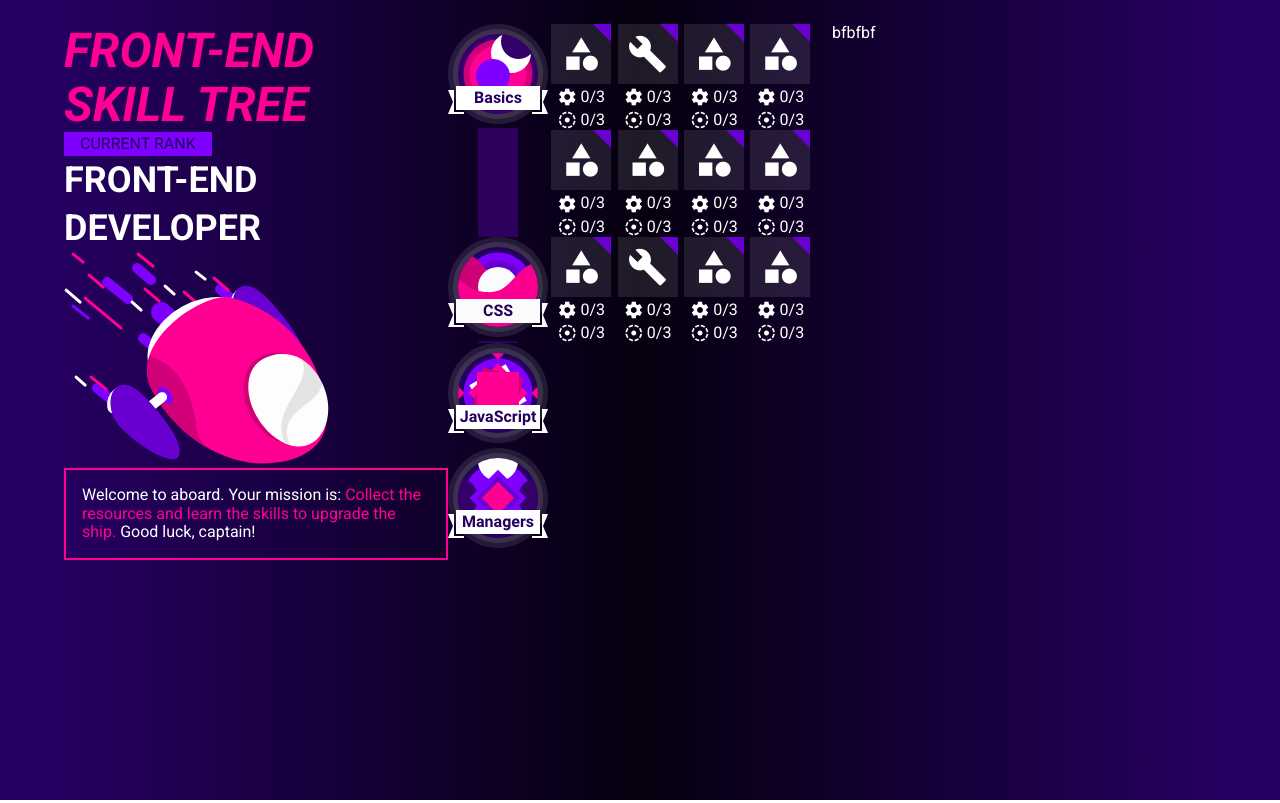
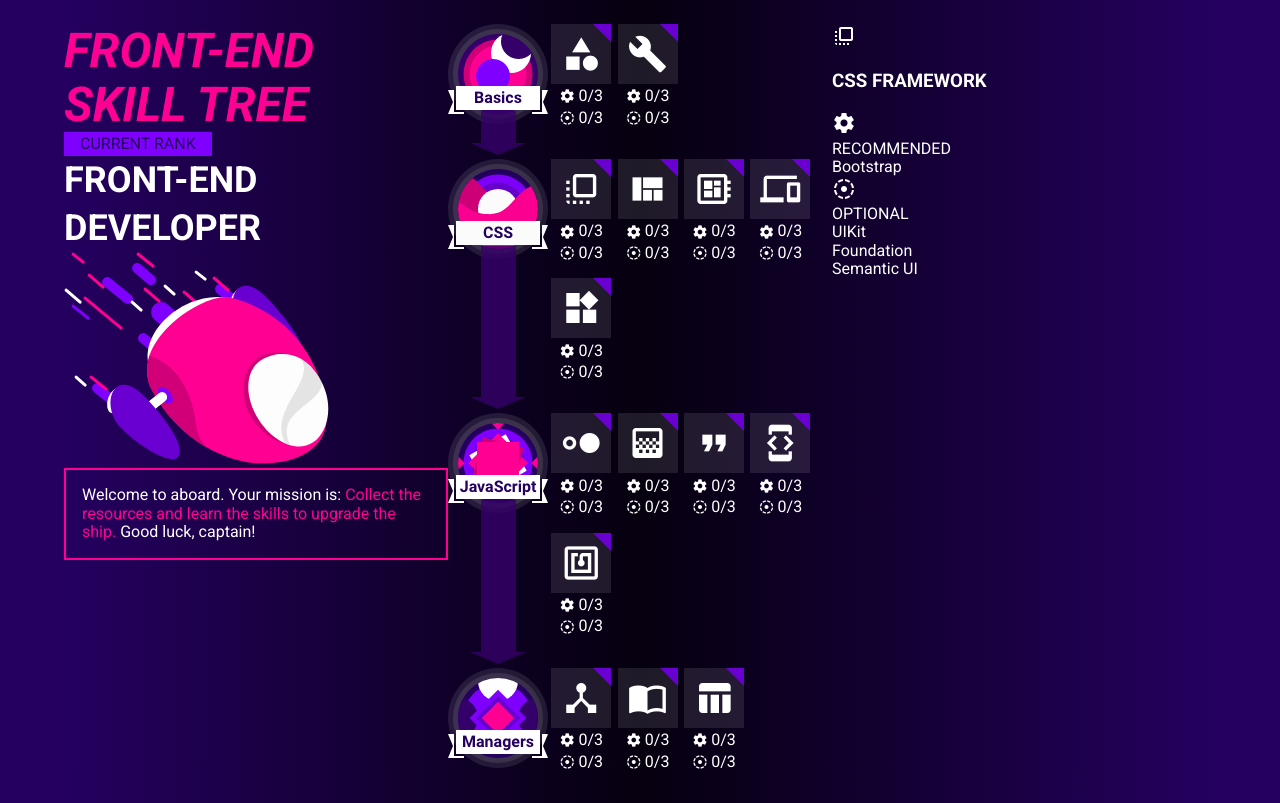
Before and after one commit to littlehorseboy/THE-F2E-Week-9, a website: page index.html in a window 1280 px wide. Drawn offline with nearby package versions, Linux system fonts and the light colour scheme.

Commit message:
feat: 技能樹
arrow OK
技能樹 detail 有結構, 未寫 css

todo: 技能樹 detail

issue 技能樹

```diff
--- a/index.html
+++ b/index.html
@@ -44,6 +44,7 @@
             </div>
           </div>
           <div class="tree-block__category__right">
+            <!-- wrapper -->
             <div class="tree-block__category__right__wrapper">
               <div class="tree-block__category__right__wrapper__top-icon">
                 <i class="material-icons">category</i>
@@ -59,6 +60,8 @@
                 </div>
               </div>
             </div>
+            <!-- end wrapper -->
+            <!-- wrapper -->
             <div class="tree-block__category__right__wrapper">
               <div class="tree-block__category__right__wrapper__top-icon">
                 <i class="material-icons">build</i>
@@ -74,9 +77,23 @@
                 </div>
               </div>
             </div>
+            <!-- end wrapper -->
+          </div>
+        </div>
+        <!-- end Basics -->
+        <!-- CSS -->
+        <div class="tree-block__category">
+          <div class="tree-block__category__left">
+            <div><img src="src/public/images/img-planet-css.png" alt="css"></div>
+            <div class="tree-block__category__left__arrow">
+              <div></div>
+            </div>
+          </div>
+          <div class="tree-block__category__right">
+            <!-- wrapper -->
             <div class="tree-block__category__right__wrapper">
               <div class="tree-block__category__right__wrapper__top-icon">
-                <i class="material-icons">category</i>
+                <i class="material-icons">flip_to_front</i>
               </div>
               <div class="tree-block__category__right__wrapper__bottom-icon">
                 <div>
@@ -89,9 +106,11 @@
                 </div>
               </div>
             </div>
+            <!-- end wrapper -->
+            <!-- wrapper -->
             <div class="tree-block__category__right__wrapper">
               <div class="tree-block__category__right__wrapper__top-icon">
-                <i class="material-icons">category</i>
+                <i class="material-icons">view_quilt</i>
               </div>
               <div class="tree-block__category__right__wrapper__bottom-icon">
                 <div>
@@ -104,9 +123,11 @@
                 </div>
               </div>
             </div>
+            <!-- end wrapper -->
+            <!-- wrapper -->
             <div class="tree-block__category__right__wrapper">
               <div class="tree-block__category__right__wrapper__top-icon">
-                <i class="material-icons">category</i>
+                <i class="material-icons">developer_board</i>
               </div>
               <div class="tree-block__category__right__wrapper__bottom-icon">
                 <div>
@@ -119,9 +140,11 @@
                 </div>
               </div>
             </div>
+            <!-- end wrapper -->
+            <!-- wrapper -->
             <div class="tree-block__category__right__wrapper">
               <div class="tree-block__category__right__wrapper__top-icon">
-                <i class="material-icons">category</i>
+                <i class="material-icons">devices</i>
               </div>
               <div class="tree-block__category__right__wrapper__bottom-icon">
                 <div>
@@ -134,9 +157,11 @@
                 </div>
               </div>
             </div>
+            <!-- end wrapper -->
+            <!-- wrapper -->
             <div class="tree-block__category__right__wrapper">
               <div class="tree-block__category__right__wrapper__top-icon">
-                <i class="material-icons">category</i>
+                <i class="material-icons">widgets</i>
               </div>
               <div class="tree-block__category__right__wrapper__bottom-icon">
                 <div>
@@ -149,9 +174,23 @@
                 </div>
               </div>
             </div>
+            <!-- end wrapper -->
+          </div>
+        </div>
+        <!-- end CSS -->
+        <!-- JavaScript -->
+        <div class="tree-block__category">
+          <div class="tree-block__category__left">
+            <div><img src="src/public/images/img-planet-js.png" alt="js"></div>
+            <div class="tree-block__category__left__arrow">
+              <div></div>
+            </div>
+          </div>
+          <div class="tree-block__category__right">
+            <!-- wrapper -->
             <div class="tree-block__category__right__wrapper">
               <div class="tree-block__category__right__wrapper__top-icon">
-                <i class="material-icons">category</i>
+                <i class="material-icons">hdr_strong</i>
               </div>
               <div class="tree-block__category__right__wrapper__bottom-icon">
                 <div>
@@ -164,21 +203,11 @@
                 </div>
               </div>
             </div>
-          </div>
-        </div>
-        <!-- end Basics -->
-        <!-- CSS -->
-        <div class="tree-block__category">
-          <div class="tree-block__category__left">
-            <div><img src="src/public/images/img-planet-css.png" alt="css"></div>
-            <div class="tree-block__category__left__arrow">
-              <div></div>
-            </div>
-          </div>
-          <div class="tree-block__category__right">
+            <!-- end wrapper -->
+            <!-- wrapper -->
             <div class="tree-block__category__right__wrapper">
               <div class="tree-block__category__right__wrapper__top-icon">
-                <i class="material-icons">category</i>
+                <i class="material-icons">gradient</i>
               </div>
               <div class="tree-block__category__right__wrapper__bottom-icon">
                 <div>
@@ -191,9 +220,11 @@
                 </div>
               </div>
             </div>
+            <!-- end wrapper -->
+            <!-- wrapper -->
             <div class="tree-block__category__right__wrapper">
               <div class="tree-block__category__right__wrapper__top-icon">
-                <i class="material-icons">build</i>
+                <i class="material-icons">format_quote</i>
               </div>
               <div class="tree-block__category__right__wrapper__bottom-icon">
                 <div>
@@ -206,9 +237,11 @@
                 </div>
               </div>
             </div>
+            <!-- end wrapper -->
+            <!-- wrapper -->
             <div class="tree-block__category__right__wrapper">
               <div class="tree-block__category__right__wrapper__top-icon">
-                <i class="material-icons">category</i>
+                <i class="material-icons">developer_mode</i>
               </div>
               <div class="tree-block__category__right__wrapper__bottom-icon">
                 <div>
@@ -221,9 +254,11 @@
                 </div>
               </div>
             </div>
+            <!-- end wrapper -->
+            <!-- wrapper -->
             <div class="tree-block__category__right__wrapper">
               <div class="tree-block__category__right__wrapper__top-icon">
-                <i class="material-icons">category</i>
+                <i class="material-icons">nfc</i>
               </div>
               <div class="tree-block__category__right__wrapper__bottom-icon">
                 <div>
@@ -236,18 +271,8 @@
                 </div>
               </div>
             </div>
+            <!-- end wrapper -->
           </div>
-        </div>
-        <!-- end CSS -->
-        <!-- JavaScript -->
-        <div class="tree-block__category">
-          <div class="tree-block__category__left">
-            <div><img src="src/public/images/img-planet-js.png" alt="js"></div>
-            <div class="tree-block__category__left__arrow">
-              <div></div>
-            </div>
-          </div>
-          <div class="tree-block__category__right"></div>
         </div>
         <!-- end JavaScript -->
         <!-- Managers -->
@@ -255,12 +280,81 @@
           <div class="tree-block__category__left">
             <div><img src="src/public/images/img-planet-managers.png" alt="managers"></div>
           </div>
-          <div class="tree-block__category__right"></div>
+          <div class="tree-block__category__right">
+            <!-- wrapper -->
+            <div class="tree-block__category__right__wrapper">
+              <div class="tree-block__category__right__wrapper__top-icon">
+                <i class="material-icons">device_hub</i>
+              </div>
+              <div class="tree-block__category__right__wrapper__bottom-icon">
+                <div>
+                  <i class="material-icons">settings</i>
+                  <span>0/3</span>
+                </div>
+                <div>
+                  <i class="material-icons">filter_tilt_shift</i>
+                  <span>0/3</span>
+                </div>
+              </div>
+            </div>
+            <!-- end wrapper -->
+            <!-- wrapper -->
+            <div class="tree-block__category__right__wrapper">
+              <div class="tree-block__category__right__wrapper__top-icon">
+                <i class="material-icons">import_contacts</i>
+              </div>
+              <div class="tree-block__category__right__wrapper__bottom-icon">
+                <div>
+                  <i class="material-icons">settings</i>
+                  <span>0/3</span>
+                </div>
+                <div>
+                  <i class="material-icons">filter_tilt_shift</i>
+                  <span>0/3</span>
+                </div>
+              </div>
+            </div>
+            <!-- end wrapper -->
+            <!-- wrapper -->
+            <div class="tree-block__category__right__wrapper">
+              <div class="tree-block__category__right__wrapper__top-icon">
+                <i class="material-icons">table_chart</i>
+              </div>
+              <div class="tree-block__category__right__wrapper__bottom-icon">
+                <div>
+                  <i class="material-icons">settings</i>
+                  <span>0/3</span>
+                </div>
+                <div>
+                  <i class="material-icons">filter_tilt_shift</i>
+                  <span>0/3</span>
+                </div>
+              </div>
+            </div>
+            <!-- end wrapper -->
+          </div>
         </div>
         <!-- end Managers -->
       </div>
       <!-- end 龐大的技能樹 -->
-      <div class="tree-content">bfbfbf</div>
+      <!-- 技能樹 detail -->
+      <div class="tree-content">
+        <div>
+          <i class="material-icons">flip_to_front</i>
+          <h3>CSS FRAMEWORK</h3>
+        </div>
+        <div>
+          <i class="material-icons">settings</i>
+          <div>RECOMMENDED</div>
+          <div>Bootstrap</div>
+          <i class="material-icons">filter_tilt_shift</i>
+          <div>OPTIONAL</div>
+          <div>UIKit</div>
+          <div>Foundation</div>
+          <div>Semantic UI</div>
+        </div>
+      </div>
+      <!-- end 技能樹 detail -->
     </div>
   </div>
 
--- a/src/source/scss/style.scss
+++ b/src/source/scss/style.scss
@@ -8,7 +8,7 @@ html, body {
 
 #app {
   width: 100%;
-  height: 100%;
+  min-height: 100vh;
   background-color: #250060;
 }
 
@@ -18,7 +18,7 @@ html, body {
   align-content: flex-start;
   margin: 0 auto;
   width: 90%;
-  min-height: 100%;
+  min-height: 100vh;
   background: rgba(255, 255, 255, 0);
   background: -moz-linear-gradient(left, rgba(255, 255, 255, 0) 0%, rgba(6, 0, 15, 1) 50%, rgba(255, 255, 255, 0) 100%);
   background: -webkit-gradient(left top, right top, color-stop(0%, rgba(255, 255, 255, 0)), color-stop(50%, rgba(6, 0, 15, 1)), color-stop(100%, rgba(255, 255, 255, 0)));
@@ -94,19 +94,34 @@ html, body {
           align-items: stretch;
           justify-content: center;
           height: 100%;
+          position: relative;
           >div {
-            width: 40px;
+            width: 35px;
             background-color: rgba(53, 0, 106, 0.8);
-            display: flex;
+            margin-top: -1.1rem;
+            margin-bottom: 1rem;
+            &::before {
+              content: '';
+              width: 0;
+              height: 0;
+              border-style: solid;
+              border-width: 12px 28px 0px 28px;
+              border-color: rgba(53, 0, 106, 0.8) transparent transparent transparent;
+              position: absolute;
+              bottom: 4px;
+              left: 22px;
+            }
           }
         }
       }
       &__right {
         display: flex;
         flex-wrap: wrap;
+        padding-bottom: 1rem;
         &__wrapper {
           padding-left: 0.2rem;
           padding-right: 0.2rem;
+          padding-bottom: 1rem;
           &__top-icon {
             width: 60px;
             height: 60px;
@@ -141,7 +156,7 @@ html, body {
               justify-content: center;
               margin-top: 0.2rem;
               >i {
-                font-size: 20px;
+                font-size: 16px;
                 margin-right: 0.2rem;
               }
             }
```
Also changed, not shown: src/css/style.css.
